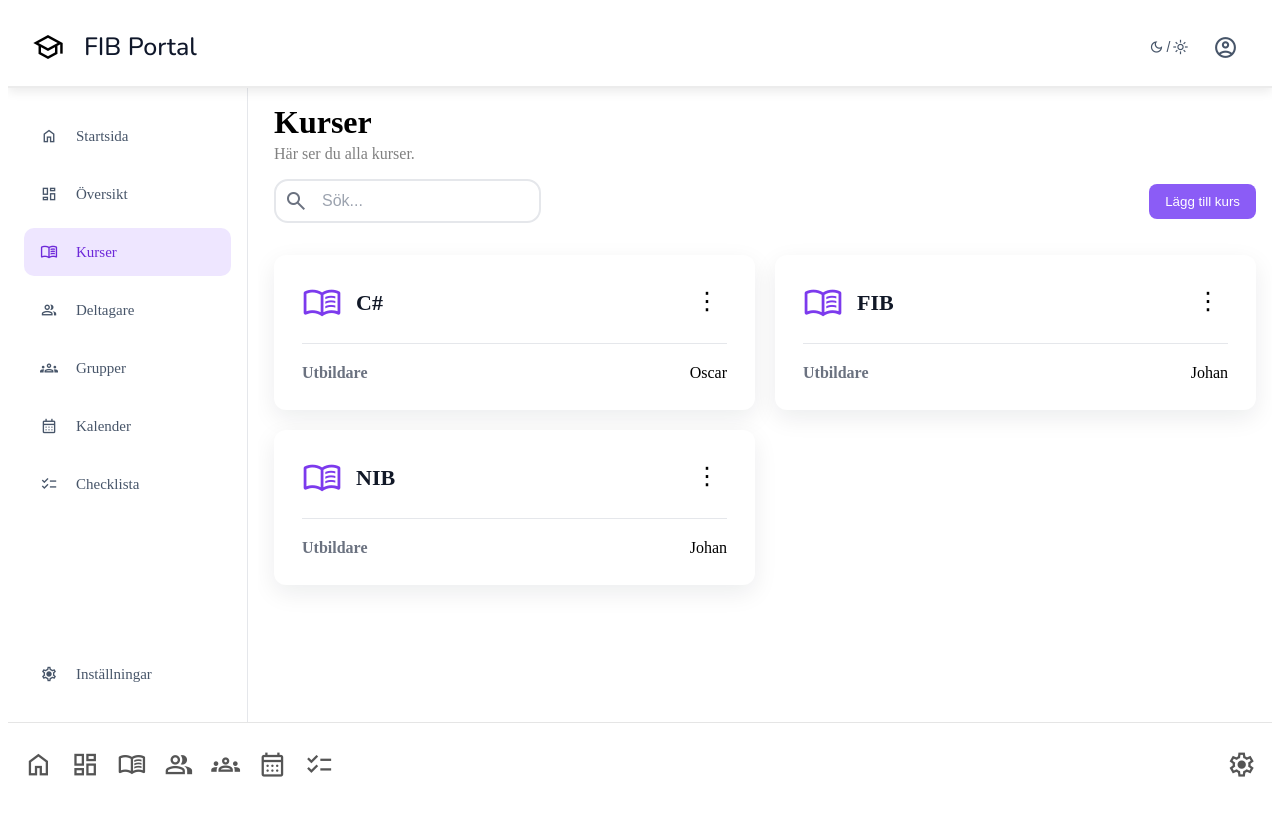
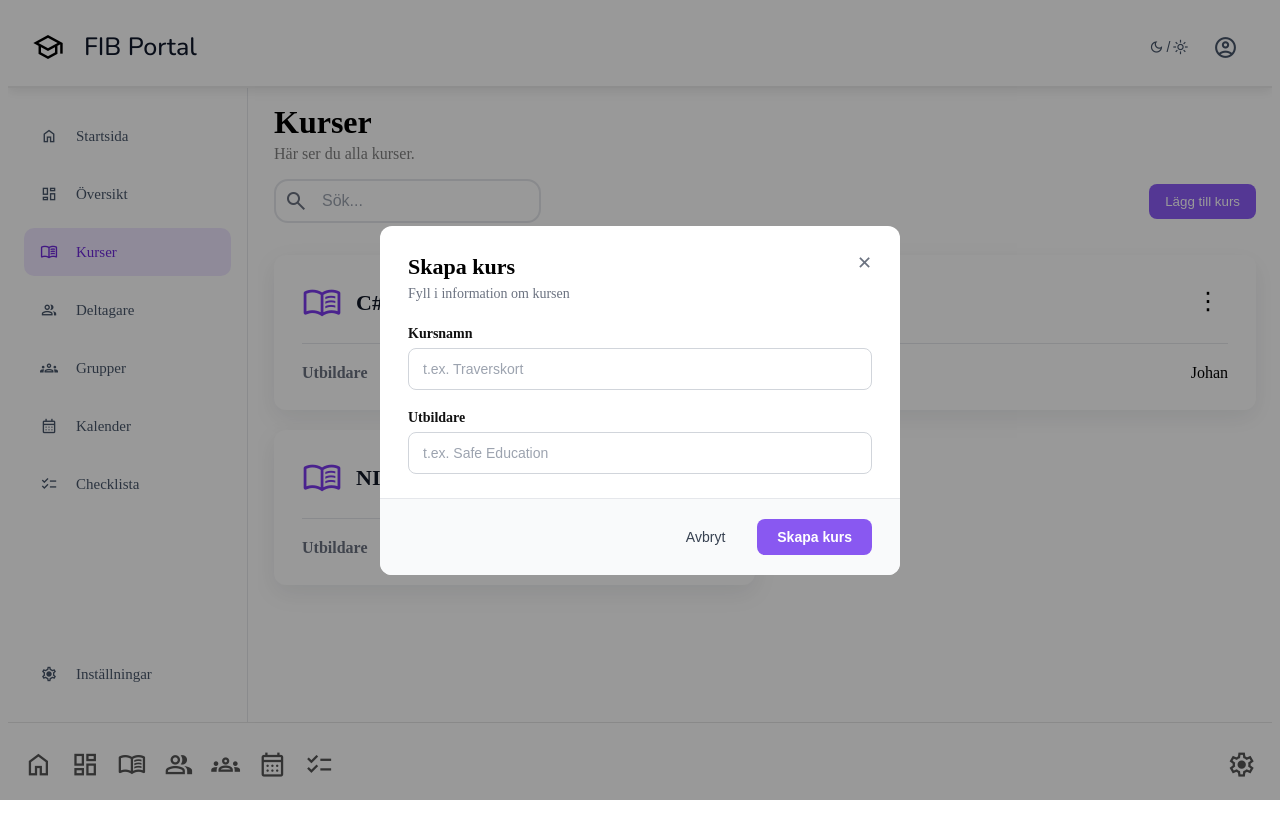
Before and after one commit to Brian-Bridgeman/Eduworkspace, an Angular app in the folder Client/: page /courses in a window 1280 px wide. Both pictures are taken after a click on the button "Lägg till kurs". Built offline with nearby package versions, Linux system fonts and the light colour scheme.

Commit message:
Feat: Added create course modal for course creation

```diff
--- /dev/null
+++ b/Client/src/app/components/create-course-modal/create-course-modal.css
@@ -0,0 +1,125 @@
+.overlay {
+  position: fixed;
+  inset: 0;
+  background: rgba(0, 0, 0, 0.4);
+  display: flex;
+  justify-content: center;
+  align-items: center;
+  z-index: 1000;
+}
+
+.modal {
+  width: 520px;
+  max-width: 90%;
+  background: white;
+  border-radius: 12px;
+  overflow: hidden;
+}
+
+.modal-header {
+  display: flex;
+  justify-content: space-between;
+  align-items: flex-start;
+  padding: 28px 28px 0 28px;
+}
+
+.modal-header h2 {
+  margin: 0 0 6px 0;
+  font-size: 22px;
+  font-weight: 700;
+}
+
+.modal-header p {
+  margin: 0;
+  font-size: 14px;
+  color: #6b7280;
+}
+
+.modal-close-button {
+  border: none;
+  background: none;
+  padding: 0;
+  font-size: 18px;
+  line-height: 1;
+  cursor: pointer;
+  color: #6b7280;
+}
+
+.modal-close-button:hover {
+  color: #111;
+}
+
+.modal-body {
+  padding: 24px 28px;
+  display: flex;
+  flex-direction: column;
+  gap: 20px;
+}
+
+.form-group {
+  display: flex;
+  flex-direction: column;
+  gap: 6px;
+}
+
+.form-group label {
+  font-size: 14px;
+  font-weight: 600;
+  color: #111;
+}
+
+.form-group input {
+  padding: 12px 14px;
+  border: 1px solid #d1d5db;
+  border-radius: 8px;
+  font-size: 14px;
+  outline: none;
+}
+
+.form-group input:focus {
+  border-color: #8958f1;
+  box-shadow: 0 0 0 3px rgba(137, 88, 241, 0.15);
+}
+
+.form-group input::placeholder {
+  color: #9ca3af;
+}
+
+.modal-footer {
+  display: flex;
+  justify-content: flex-end;
+  gap: 12px;
+  padding: 20px 28px;
+  background: #f9fafb;
+  border-top: 1px solid #e5e7eb;
+}
+
+.btn-cancel {
+  padding: 10px 20px;
+  border: none;
+  border-radius: 8px;
+  background: none;
+  font-size: 14px;
+  font-weight: 500;
+  color: #374151;
+  cursor: pointer;
+}
+
+.btn-cancel:hover {
+  background: #e5e7eb;
+}
+
+.btn-confirm {
+  padding: 10px 20px;
+  border: none;
+  border-radius: 8px;
+  background: #8958f1;
+  color: white;
+  font-size: 14px;
+  font-weight: 600;
+  cursor: pointer;
+}
+
+.btn-confirm:hover {
+  background: #7345d6;
+}
--- /dev/null
+++ b/Client/src/app/components/create-course-modal/create-course-modal.html
@@ -0,0 +1,30 @@
+<div class="overlay" (click)="closeModal()">
+  <div class="modal" (click)="$event.stopPropagation()">
+    <div class="modal-header">
+      <div>
+        <h2>Skapa kurs</h2>
+        <p>Fyll i information om kursen</p>
+      </div>
+
+      <button class="modal-close-button" (click)="closeModal()">✕</button>
+    </div>
+
+    <div class="modal-body">
+      <div class="form-group">
+        <label>Kursnamn</label>
+        <input type="text" placeholder="t.ex. Traverskort" [(ngModel)]="courseName" />
+      </div>
+
+      <div class="form-group">
+        <label>Utbildare</label>
+        <input type="text" placeholder="t.ex. Safe Education" [(ngModel)]="educator" />
+      </div>
+    </div>
+
+    <div class="modal-footer">
+      <button class="btn-cancel" (click)="closeModal()">Avbryt</button>
+
+      <button class="btn-confirm" (click)="saveModal()">Skapa kurs</button>
+    </div>
+  </div>
+</div>
--- /dev/null
+++ b/Client/src/app/components/create-course-modal/create-course-modal.ts
@@ -0,0 +1,28 @@
+import { Component, Output, EventEmitter } from '@angular/core';
+import { FormsModule } from '@angular/forms';
+
+@Component({
+  selector: 'app-create-course-modal',
+  imports: [FormsModule],
+  templateUrl: './create-course-modal.html',
+  styleUrl: './create-course-modal.css',
+})
+export class CreateCourseModal {
+  @Output() close = new EventEmitter<void>();
+  @Output() save = new EventEmitter<any>();
+
+  courseName = '';
+  educator = '';
+
+  closeModal() {
+    this.close.emit();
+  }
+
+  saveModal() {
+    this.save.emit({
+      id: crypto.randomUUID(),
+      name: this.courseName,
+      educator: this.educator,
+    });
+  }
+}
--- a/Client/src/app/pages/courses-page/courses-page.html
+++ b/Client/src/app/pages/courses-page/courses-page.html
@@ -1,5 +1,10 @@
-<app-template-header title="Kurser" subtitle="Här ser du alla kurser." buttonText="Lägg till kurs"
-    (searchChange)="searchTerm = $event">
+<app-template-header
+  title="Kurser"
+  subtitle="Här ser du alla kurser."
+  buttonText="Lägg till kurs"
+  (searchChange)="searchTerm = $event"
+  (buttonClick)="openModal()"
+>
 </app-template-header>
 
 <div class="courses-grid">
@@ -7,15 +12,16 @@
     <div class="course-card" [routerLink]="['/courses', course.id]">
       <div class="card-header">
         <div class="header-content">
-                <span class="material-symbols-outlined">
-                    menu_book
-                </span>
+          <span class="material-symbols-outlined"> menu_book </span>
           <div class="header-text">
             <h2>{{ course.name }}</h2>
           </div>
         </div>
-            <app-dropdown-menu (click)="$event.stopPropagation()" [item]="course"
-                (delete)="removeCourse($event)"></app-dropdown-menu>
+        <app-dropdown-menu
+          (click)="$event.stopPropagation()"
+          [item]="course"
+          (delete)="removeCourse($event)"
+        ></app-dropdown-menu>
       </div>
       <hr />
       <div class="card-body">
@@ -27,3 +33,7 @@
     </div>
   }
 </div>
+@if (showModal()) {
+  <app-create-course-modal (close)="showModal.set(false)" (save)="addCourse($event)">
+  </app-create-course-modal>
+}
--- a/Client/src/app/pages/courses-page/courses-page.ts
+++ b/Client/src/app/pages/courses-page/courses-page.ts
@@ -1,46 +1,53 @@
-import { Component } from '@angular/core';
+import { Component, signal } from '@angular/core';
 import { CommonModule } from '@angular/common';
 import { TemplateHeaderComponent } from '../../components/template-header/template-header';
 import { DropdownMenu } from '../../components/dropdown-menu/dropdown-menu';
 import { RouterModule } from '@angular/router';
+import { CreateCourseModal } from '../../components/create-course-modal/create-course-modal';
 
 @Component({
   selector: 'app-courses-page',
-  imports: [TemplateHeaderComponent, RouterModule, CommonModule, DropdownMenu],
+  imports: [TemplateHeaderComponent, RouterModule, CommonModule, DropdownMenu, CreateCourseModal],
   templateUrl: './courses-page.html',
   styleUrl: './courses-page.css',
 })
-
 export class CoursesPage {
   removeCourse(id: string) {
     // fetch anrop till delete här, med id
   }
-
-
+  addCourse(course: any) {
+    this.courses.push(course);
+    this.showModal.set(false);
+  }
+  showModal = signal(false);
+  openModal() {
+    this.showModal.set(true);
+  }
   searchTerm: string = '';
 
   courses = [
     {
       id: '1',
       name: 'C#',
-      educator: 'Oscar'
+      educator: 'Oscar',
     },
     {
       id: '2',
       name: 'FIB',
-      educator: 'Johan'
+      educator: 'Johan',
     },
     {
       id: '3',
       name: 'NIB',
-      educator: 'Johan'
-    }
+      educator: 'Johan',
+    },
   ];
 
   get filteredCourses() {
-    return this.courses.filter(course =>
-      course.name.toLowerCase().includes(this.searchTerm.toLowerCase()) ||
-      course.educator.toLowerCase().includes(this.searchTerm.toLowerCase())
+    return this.courses.filter(
+      (course) =>
+        course.name.toLowerCase().includes(this.searchTerm.toLowerCase()) ||
+        course.educator.toLowerCase().includes(this.searchTerm.toLowerCase()),
     );
   }
 }
```
Also changed, not shown: 1 other file (tests, documents, lock files or other folders). Lines whose indentation alone changed are shown as unchanged.
